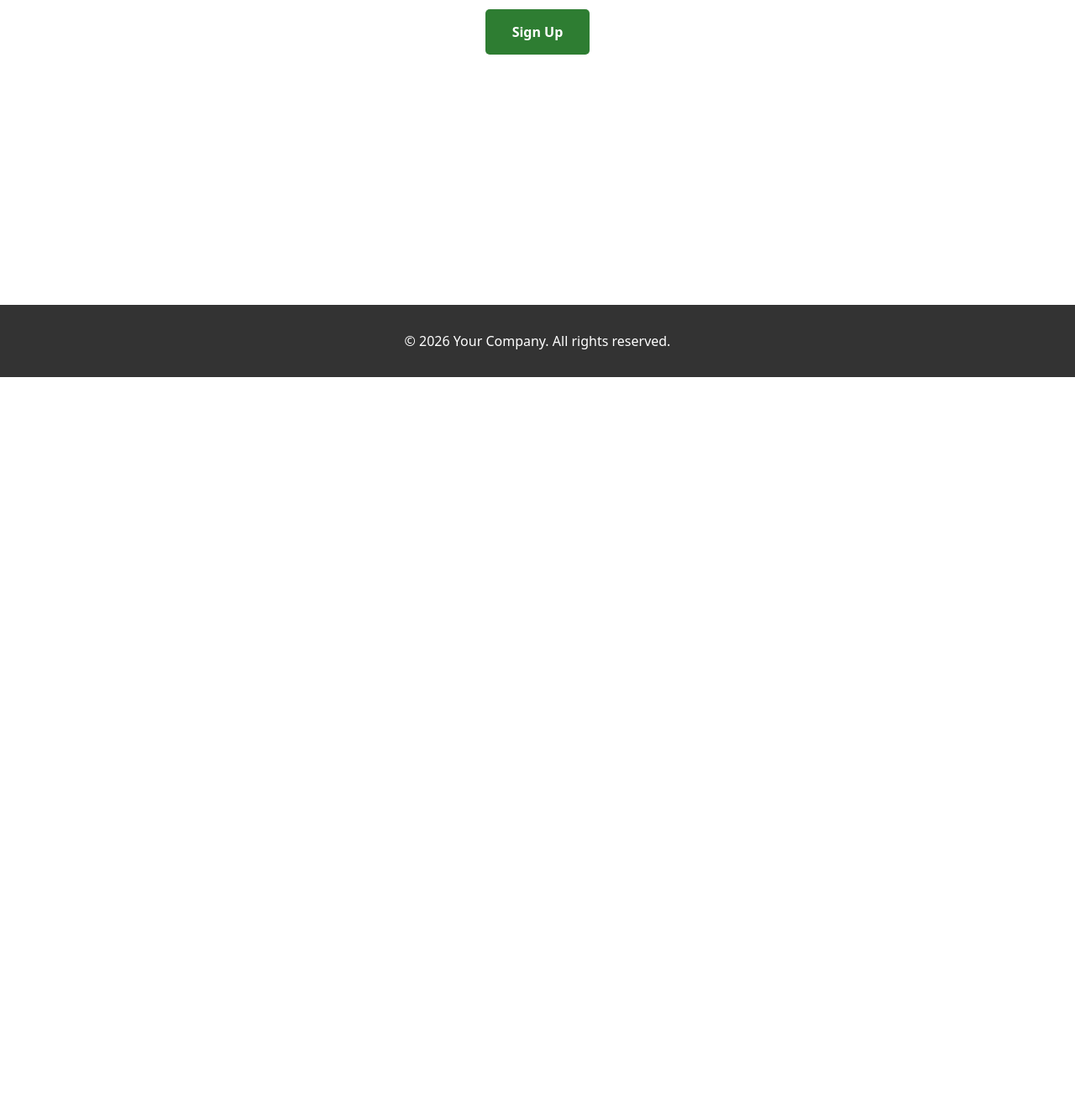
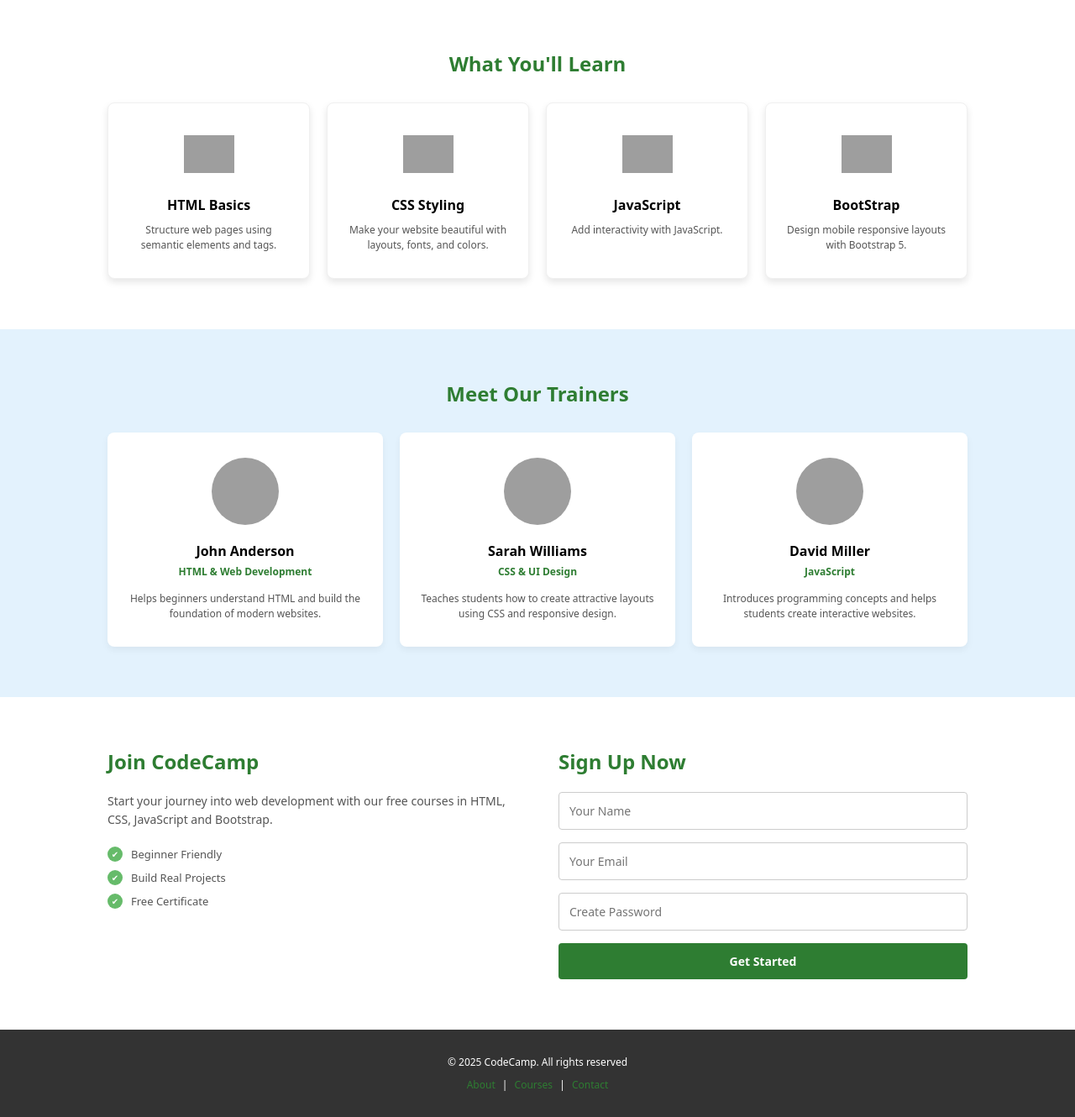
Before and after one commit to suman-nayak/HTML-CSS, a PHP site: page /Q5.html in a window 1280 px wide. Shown: the part 351-1681 px from the top of the page at 84% size. Before the commit the page ends 800 px from the top, so only its background shows below. Run offline with PHP 8.4, Linux system fonts and the light colour scheme; grey boxes are pictures that could not be loaded.

Commit message:
Assignment-2 is complete

```diff
--- a/25MMCE83_HTML/Assignments/Assignment-2/Q2.css
+++ b/25MMCE83_HTML/Assignments/Assignment-2/Q2.css
@@ -6,7 +6,7 @@
 }
 
 html, body {
-    height: 650px;
+    height: 100%;
 }
 
 body {
--- a/25MMCE83_HTML/Assignments/Assignment-2/Q2.html
+++ b/25MMCE83_HTML/Assignments/Assignment-2/Q2.html
@@ -7,6 +7,7 @@
     <link rel="stylesheet" href="Q2.css">
 </head>
 <body>
+
     <div class="profile-card">
         <img src="./../Media/user-2.jpg" alt="Jessica Randall" class="profile-image">
 
@@ -23,5 +24,6 @@
             <a href="#" class="btn">Instagram</a>
         </div>
     </div>
+
 </body>
 </html>
--- a/25MMCE83_HTML/Assignments/Assignment-2/Q4.html
+++ b/25MMCE83_HTML/Assignments/Assignment-2/Q4.html
@@ -10,7 +10,7 @@
 
     <div class="signup-container">
         <section class="banner-section">
-            <img class="hero-image" src="./../Media/login-image.jpg">
+            <img class="hero-image" src="./../Media/login-image.jpg" alt="Astronaut">
             <h3 class="brand-name">CodeCamp</h3>
             <h1 class="banner-title">Start Your Journey</h1>
             <p class="banner-text">
--- a/25MMCE83_HTML/Assignments/Assignment-2/Q5.css
+++ b/25MMCE83_HTML/Assignments/Assignment-2/Q5.css
@@ -1,3 +1,5 @@
+/* style.css */
+
 * {
     margin: 0;
     padding: 0;
@@ -6,53 +8,247 @@
 }
 
 body {
+    background-color: #ffffff;
+    color: #333;
+}
+
+/* --- Typography --- */
+.section-title {
+    color: #2e7d32;
+    text-align: center;
+    font-size: 24px;
+    margin-bottom: 30px;
+}
+
+.section-title.left-align {
+    text-align: left;
+    margin-bottom: 20px;
+}
+
+/* --- Header / Hero Section --- */
+.hero {
+    /* Replace with your background image path */
+    background-image: linear-gradient(rgba(0, 0, 0, 0.7), rgba(0, 0, 0, 0.7)), url(./../Media/codecamp.avif);
+    background-size: cover;
+    background-position: center;
+    height: 350px;
+    display: flex;
+    justify-content: center;
+    align-items: center;
+    text-align: center;
+    color: #ffffff;
+}
+
+.hero h1 {
+    font-size: 36px;
+    margin-bottom: 10px;
+}
+
+.hero p {
+    font-size: 16px;
+    margin-bottom: 25px;
+}
+
+.btn-warning {
+    background-color: #ff9800;
+    color: #ffffff;
+    text-decoration: none;
+    padding: 10px 24px;
+    border-radius: 25px;
+    font-weight: bold;
+    display: inline-block;
+}
+
+/* --- Features Section --- */
+.features {
+    padding: 60px 10%;
+}
+
+.card-container {
+    display: grid;
+    grid-template-columns: repeat(auto-fit, minmax(200px, 1fr));
+    gap: 20px;
+    justify-content: center;
+}
+
+.features .card {
+    background: #fff;
+    padding: 30px 20px;
+    border-radius: 8px;
+    box-shadow: 0 4px 8px rgba(0,0,0,0.1);
+    border: 1px solid #f0f0f0;
+    text-align: center;
+}
+
+.features .card img {
+    width: 60px;
+    height: 60px;
+    object-fit: contain;
+    margin-bottom: 15px;
+}
+
+.features .card h3 {
+    font-size: 16px;
+    margin-bottom: 10px;
+    color: #000;
+}
+
+.features .card p {
+    font-size: 12px;
+    color: #555;
+    line-height: 1.5;
+}
+
+/* --- Trainers Section --- */
+.trainers {
+    background-color: #e3f2fd;
+    padding: 60px 10%;
+}
+
+.trainers .card {
+    background: #fff;
+    padding: 30px 20px;
+    border-radius: 8px;
+    box-shadow: 0 4px 8px rgba(0,0,0,0.05);
+    text-align: center;
+}
+
+.profile-img {
+    width: 80px;
+    height: 80px;
+    border-radius: 50%;
+    object-fit: cover;
+    margin-bottom: 15px;
+}
+
+.trainers .card h3 {
+    font-size: 16px;
+    margin-bottom: 5px;
+    color: #000;
+}
+
+.trainers .card .role {
+    color: #2e7d32;
+    font-size: 12px;
+    font-weight: bold;
+    margin-bottom: 15px;
+}
+
+.trainers .card p:not(.role) {
+    font-size: 12px;
+    color: #555;
+    line-height: 1.5;
+}
+
+/* --- Signup Section --- */
+.signup-section {
+    padding: 60px 10%;
+    background-color: #fff;
+}
+
+.signup-content {
+    display: flex;
+    flex-wrap: wrap;
+    gap: 50px;
+    justify-content: space-between;
+}
+
+.info-column, .form-column {
+    flex: 1;
+    min-width: 300px;
+}
+
+.info-text {
+    font-size: 14px;
+    color: #555;
+    margin-bottom: 20px;
+    line-height: 1.6;
+}
+
+.feature-list {
+    list-style: none;
+}
+
+.feature-list li {
+    font-size: 13px;
+    color: #555;
+    margin-bottom: 10px;
+    display: flex;
+    align-items: center;
+    gap: 10px;
+}
+
+.feature-list .check {
+    color: #fff;
+    background-color: #66bb6a;
+    border-radius: 50%;
+    width: 18px;
+    height: 18px;
+    display: flex;
+    justify-content: center;
+    align-items: center;
+    font-size: 10px;
+}
+
+.form-column form {
     display: flex;
     flex-direction: column;
-    min-height: 100vh;
+    gap: 15px;
 }
 
-main {
-    flex: 1;
+.form-column input {
+    width: 100%;
+    padding: 12px;
+    border: 1px solid #ccc;
+    border-radius: 4px;
+    font-size: 14px;
+    outline: none;
 }
-header {
-    padding: 1.5rem;
-    background-color: #ffffff;
-    box-shadow: 0 2px 5px rgba(0,0,0,0.1);
+
+.form-column input:focus {
+    border-color: #2e7d32;
 }
-.header-link {
-    color: #ff9800;
-    text-decoration: none;
+
+.btn-success {
+    background-color: #2e7d32;
+    color: #fff;
+    padding: 12px;
+    border: none;
+    border-radius: 4px;
+    font-size: 14px;
     font-weight: bold;
-    margin-right: 1.5rem;
+    cursor: pointer;
+    transition: 0.3s ease;
 }
-.trainer-section {
-    background-color: #e3f2fd;
-    padding: 4rem 2rem;
-    text-align: center;
+
+.btn-success:hover {
+    background-color: #1b5e20;
 }
-.signup-section {
-    padding: 4rem 2rem;
-    text-align: center;
-    background-color: #ffffff;
-}
-.signup-text {
-    color: #2e7d32;
-    font-size: 2rem;
-    margin-bottom: 1.5rem;
-}
-.signup-btn {
-    background-color: #2e7d32;
-    color: #ffffff;
-    border: none;
-    padding: 1rem 2rem;
-    font-size: 1rem;
-    font-weight: bold;
-    border-radius: 5px;
-    cursor: pointer;
-}
+
+/* --- Footer --- */
 footer {
     background-color: #333333;
-    color: #ffffff;
+    color: #fff;
     text-align: center;
-    padding: 2rem;
+    padding: 30px 20px;
 }
+
+footer p {
+    font-size: 12px;
+    margin-bottom: 10px;
+}
+
+.footer-links {
+    font-size: 12px;
+    color: #fff;
+}
+
+.footer-links a {
+    color: #2e7d32;
+    text-decoration: none;
+    margin: 0 5px;
+}
+
+.footer-links a:hover {
+    text-decoration: underline;
+}
--- a/25MMCE83_HTML/Assignments/Assignment-2/Q5.html
+++ b/25MMCE83_HTML/Assignments/Assignment-2/Q5.html
@@ -3,32 +3,104 @@
 <head>
     <meta charset="UTF-8">
     <meta name="viewport" content="width=device-width, initial-scale=1.0">
-    <title>Landing Page Template</title>
+    <title>CodeCamp Landing Page</title>
     <link rel="stylesheet" href="Q5.css">
 </head>
 <body>
 
-    <header>
-        <nav>
-            <a href="#" class="header-link">Home</a>
-            <a href="#" class="header-link">Trainers</a>
-            <a href="#" class="header-link">Contact</a>
-        </nav>
+    <!-- Hero Section -->
+    <header class="hero">
+        <div class="hero-content">
+            <h1>CodeCamp</h1>
+            <p>Learn HTML, CSS, JavaScript & Bootstrap from scratch</p>
+            <a href="#" class="btn-warning">Start Learning</a>
+        </div>
     </header>
 
     <main>
-        <section class="trainer-section">
-            <h2>Meet Our Trainers</h2>
-            </section>
+        <!-- Features Section -->
+        <section class="features">
+            <h2 class="section-title">What You'll Learn</h2>
+            <div class="card-container">
+                <div class="card">
+                    <img src="./../Media/html.png" alt="HTML5">
+                    <h3>HTML Basics</h3>
+                    <p>Structure web pages using semantic elements and tags.</p>
+                </div>
+                <div class="card">
+                    <img src="./../Media/css.png" alt="CSS3">
+                    <h3>CSS Styling</h3>
+                    <p>Make your website beautiful with layouts, fonts, and colors.</p>
+                </div>
+                <div class="card">
+                    <img src="./../Media/javascript.png" alt="JavaScript">
+                    <h3>JavaScript</h3>
+                    <p>Add interactivity with JavaScript.</p>
+                </div>
+                <div class="card">
+                    <img src="./../Media/bootstrap.png" alt="Bootstrap">
+                    <h3>BootStrap</h3>
+                    <p>Design mobile responsive layouts with Bootstrap 5.</p>
+                </div>
+            </div>
+        </section>
 
+        <!-- Trainers Section -->
+        <section class="trainers">
+            <h2 class="section-title">Meet Our Trainers</h2>
+            <div class="card-container">
+                <div class="card">
+                    <img class="profile-img" src="./../Media/user-1.jpg" alt="John Anderson">
+                    <h3>John Anderson</h3>
+                    <p class="role">HTML & Web Development</p>
+                    <p>Helps beginners understand HTML and build the foundation of modern websites.</p>
+                </div>
+                <div class="card">
+                    <img class="profile-img" src="./../Media/user-2.jpg" alt="Sarah Williams">
+                    <h3>Sarah Williams</h3>
+                    <p class="role">CSS & UI Design</p>
+                    <p>Teaches students how to create attractive layouts using CSS and responsive design.</p>
+                </div>
+                <div class="card">
+                    <img class="profile-img" src="./../Media/user-3.jpg" alt="David Miller">
+                    <h3>David Miller</h3>
+                    <p class="role">JavaScript</p>
+                    <p>Introduces programming concepts and helps students create interactive websites.</p>
+                </div>
+            </div>
+        </section>
+
+        <!-- Sign Up / Info Section -->
         <section class="signup-section">
-            <h2 class="signup-text">Ready to get started?</h2>
-            <button class="signup-btn">Sign Up</button>
+            <div class="signup-content">
+                <div class="info-column">
+                    <h2 class="section-title left-align">Join CodeCamp</h2>
+                    <p class="info-text">Start your journey into web development with our free courses in HTML, CSS, JavaScript and Bootstrap.</p>
+                    <ul class="feature-list">
+                        <li><span class="check">&#10004;</span> Beginner Friendly</li>
+                        <li><span class="check">&#10004;</span> Build Real Projects</li>
+                        <li><span class="check">&#10004;</span> Free Certificate</li>
+                    </ul>
+                </div>
+                <div class="form-column">
+                    <h2 class="section-title left-align">Sign Up Now</h2>
+                    <form action="#">
+                        <input type="text" placeholder="Your Name" required>
+                        <input type="email" placeholder="Your Email" required>
+                        <input type="password" placeholder="Create Password" required>
+                        <button type="submit" class="btn-success">Get Started</button>
+                    </form>
+                </div>
+            </div>
         </section>
     </main>
 
+    <!-- Footer -->
     <footer>
-        <p>&copy; 2026 Your Company. All rights reserved.</p>
+        <p>&copy; 2025 CodeCamp. All rights reserved</p>
+        <div class="footer-links">
+            <a href="#">About</a> | <a href="#">Courses</a> | <a href="#">Contact</a>
+        </div>
     </footer>
 
 </body>
```
Also changed, not shown: 25MMCE83_HTML/Assignments/Assignment-2/Q4.css (+28 -30 lines).
